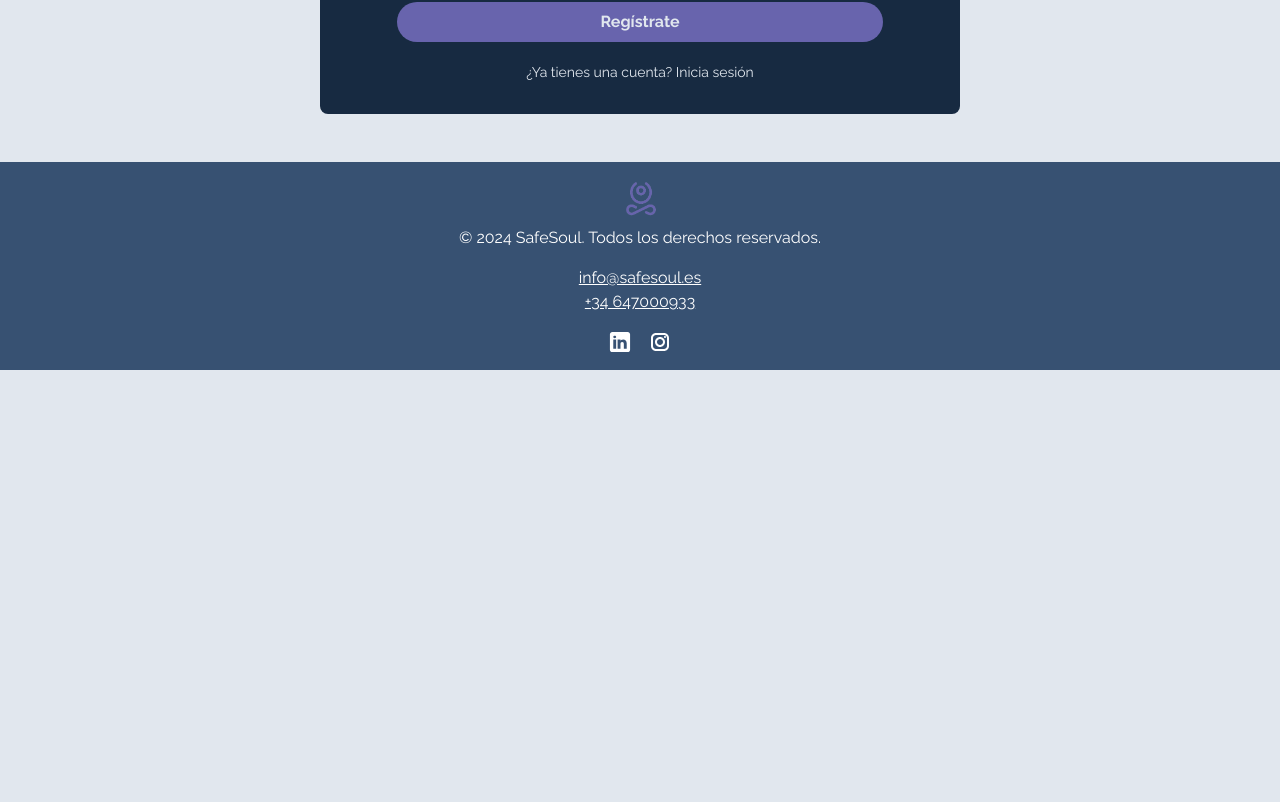
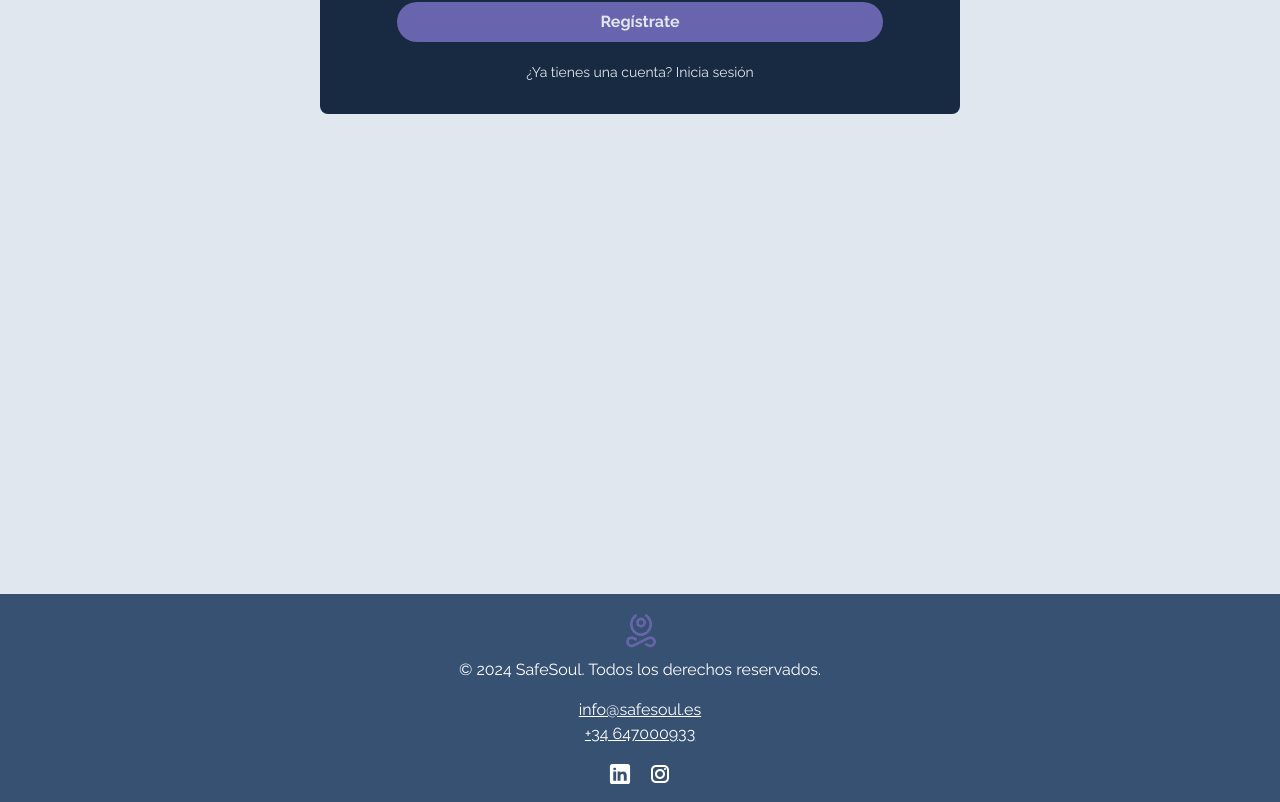
Before and after one commit to LorelizDev/hackaton-F5-G1-2024, a React (Vite) app: page /register in a window 1280 px wide. Shown: the part 790-1592 px from the top of the page. Before the commit the page ends 1160 px from the top, so only its background shows below. Built offline with nearby package versions, Linux system fonts and the light colour scheme.

Commit message:
fix(components): modified footer

```diff
--- a/src/components/Footer.jsx
+++ b/src/components/Footer.jsx
@@ -1,20 +1,23 @@
 import React from 'react';
-import Logo from '../assets/images/resources/LogoSafeSoul.png'; // Asegúrate de tener esta ruta correcta
+import Logo from '../assets/images/resources/LogoSafeSoul.png';
 import Linkedin from '../assets/images/resources/linkedin-icon.svg';
 import Instagram from '../assets/images/resources/instagram-icon.svg';
 
 const Footer = () => {
   return (
-    <footer className="flex flex-col items-center justify-center p-4 bg-[#375172] text-white">
+    <div className="flex flex-col min-h-[80vh]">
+      <main className="flex-grow">
+      </main>
+      <footer className="flex flex-col items-center justify-center p-4 bg-[#375172] text-white mt-auto">
         <div className="flex flex-col items-center mb-4">
-        <img src={Logo} alt="Logo SafeSoul" className="h-10 mb-2" /> {/* Logo */}
+          <img src={Logo} alt="Logo SafeSoul" className="h-10 mb-2" />
           <p className="text-center">© 2024 SafeSoul. Todos los derechos reservados.</p>
         </div>
         <div className="flex flex-col items-center mb-4">
           <a href="mailto:info@safesoul.es?subject=" className="underline">info@safesoul.es</a>
           <a href="tel:+34647000933" className="underline">+34 647000933</a>
         </div>
-      <div className="flex space-x-4"> {/* Espaciado entre íconos */}
+        <div className="flex space-x-4">
           <a href="https://www.linkedin.com">
             <img src={Linkedin} alt="LinkedIn" className="h-6" />
           </a>
@@ -23,6 +26,7 @@
           </a>
         </div>
       </footer>
+    </div>
   );
 };
 
```
Lines whose indentation alone changed are shown as unchanged.
